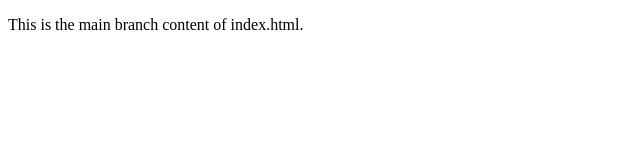
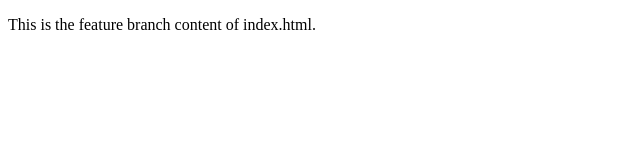
Before and after one commit to fahmed132-seneca/csp451-projects, a plain HTML site: page index.html in a window 1280 px wide. Shown: the full height of the page, 0-640 px from the left. Drawn offline with Linux system fonts and the light colour scheme.

Commit message:
Update body text in index.html on feat-body-text branch

```diff
--- a/index.html
+++ b/index.html
@@ -5,6 +5,6 @@
     <title>Index Page</title>
 </head>
 <body>
-    <p>This is the main branch content of index.html.</p>
+    <p>This is the feature branch content of index.html.</p>
 </body>
 </html>
```
